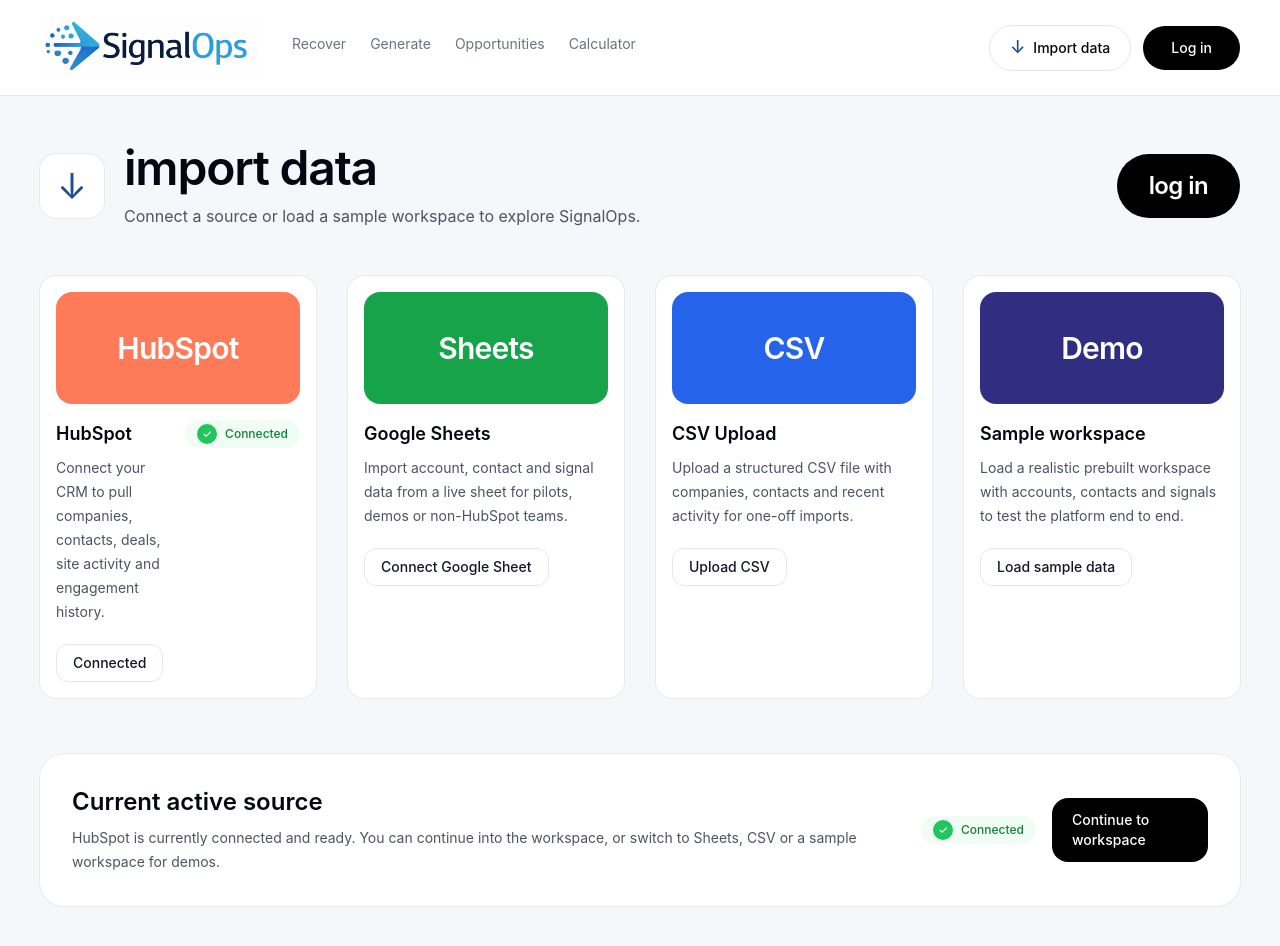
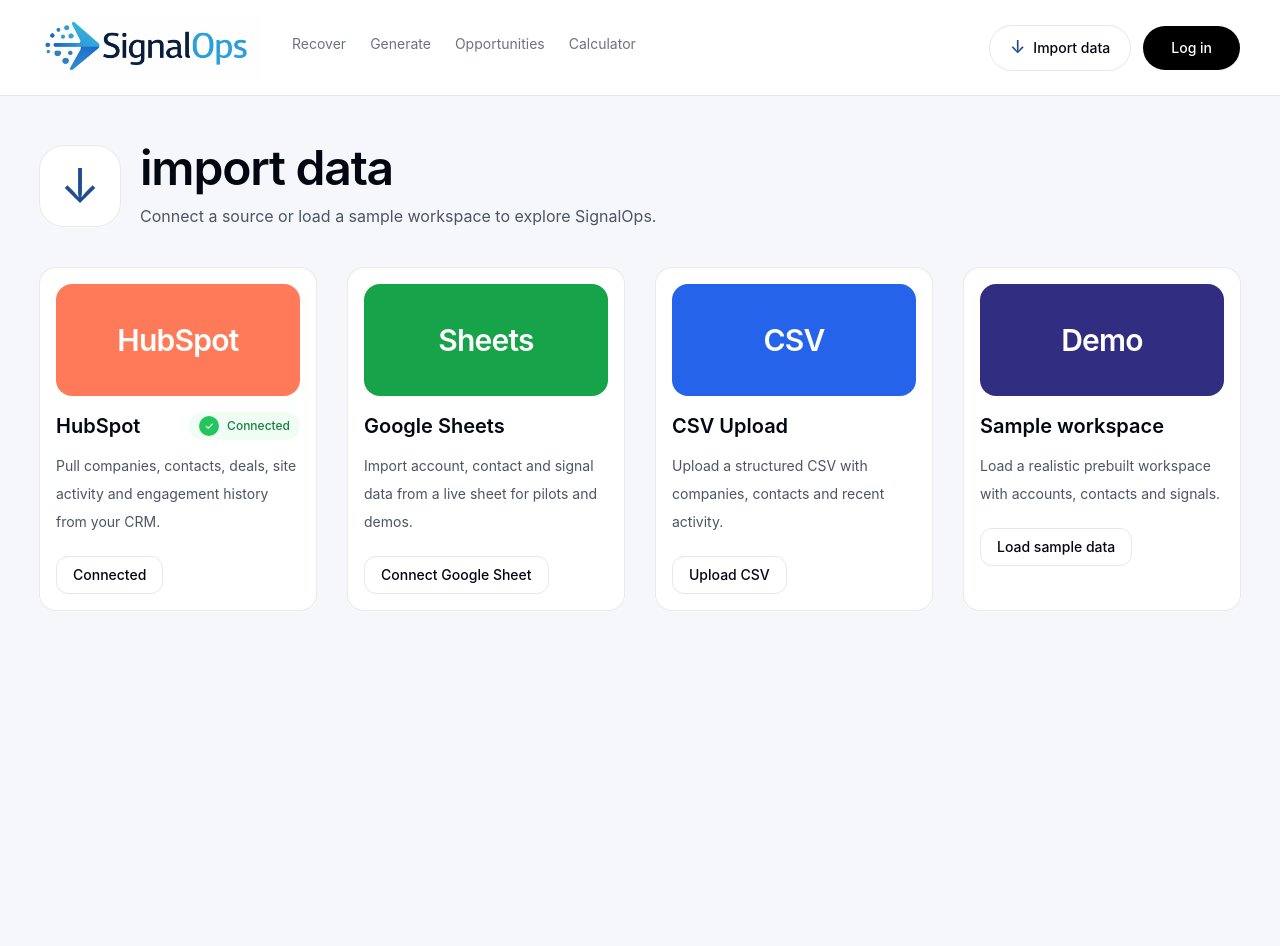
Before and after one commit to powerstephen/SignalOps, a Next.js app: page /connect in a window 1280 px wide. Shown: the top 946 px of the page. After the commit the page ends 800 px from the top, so only its background shows below. Built offline with nearby package versions, Linux system fonts and the light colour scheme.

Commit message:
Update page.tsx

```diff
--- a/app/connect/page.tsx
+++ b/app/connect/page.tsx
@@ -1,19 +1,16 @@
-import Link from "next/link";
-
 type SourceCardProps = {
   title: string;
   description: string;
   brand: string;
   brandBg: string;
-  brandText?: string;
   connected?: boolean;
   cta: string;
 };
 
 function ConnectedBadge() {
   return (
-    <div className="inline-flex items-center gap-2 rounded-full bg-green-50 px-3 py-1 text-xs font-medium text-green-700">
-      <span className="flex h-5 w-5 items-center justify-center rounded-full border-2 border-green-500 bg-green-500 text-[11px] text-white">
+    <div className="inline-flex items-center gap-2 rounded-full bg-green-50 px-2.5 py-1 text-xs font-medium text-green-700">
+      <span className="flex h-5 w-5 items-center justify-center rounded-full bg-green-500 text-[11px] text-white">
         ✓
       </span>
       Connected
@@ -26,29 +23,26 @@
   description,
   brand,
   brandBg,
-  brandText = "text-white",
   connected = false,
   cta,
 }: SourceCardProps) {
   return (
-    <div className="group rounded-2xl bg-white p-4 shadow-[0_0_0_1px_rgba(17,24,39,0.06)] transition hover:-translate-y-0.5 hover:shadow-[0_8px_30px_rgba(17,24,39,0.08)]">
+    <div className="rounded-2xl bg-white p-4 shadow-[0_0_0_1px_rgba(17,24,39,0.06)]">
       <div className={`flex h-28 items-center justify-center rounded-2xl ${brandBg}`}>
-        <span className={`text-3xl font-semibold tracking-tight ${brandText}`}>
+        <span className="text-3xl font-semibold tracking-tight text-white">
           {brand}
         </span>
       </div>
 
-      <div className="mt-4 flex min-h-[72px] items-start justify-between gap-3">
-        <div>
-          <h3 className="text-lg font-semibold text-gray-950">{title}</h3>
-          <p className="mt-2 text-sm leading-6 text-gray-600">{description}</p>
-        </div>
-
+      <div className="mt-4">
+        <div className="flex items-start justify-between gap-3">
+          <h3 className="text-xl font-semibold text-gray-950">{title}</h3>
           {connected ? <ConnectedBadge /> : null}
         </div>
 
-      <div className="mt-5">
-        <button className="rounded-xl border border-gray-200 px-4 py-2 text-sm font-medium text-gray-900 transition hover:bg-gray-50">
+        <p className="mt-3 text-sm leading-7 text-gray-600">{description}</p>
+
+        <button className="mt-5 rounded-xl border border-gray-200 px-4 py-2 text-sm font-medium text-gray-950 transition hover:bg-gray-50">
           {cta}
         </button>
       </div>
@@ -59,10 +53,9 @@
 export default function ConnectPage() {
   return (
     <div className="mx-auto w-full max-w-7xl px-6 py-12 md:px-10">
-      <div className="mb-12 flex items-center justify-between gap-6">
-        <div className="flex items-center gap-5">
-          <div className="flex h-16 w-16 items-center justify-center rounded-2xl bg-white shadow-[0_0_0_1px_rgba(17,24,39,0.06)]">
-            <span className="text-4xl leading-none text-[#214c8f]">↓</span>
+      <div className="mb-10 flex items-center gap-5">
+        <div className="flex h-20 w-20 items-center justify-center rounded-3xl bg-white shadow-[0_0_0_1px_rgba(17,24,39,0.06)]">
+          <span className="text-5xl leading-none text-[#214c8f]">↓</span>
         </div>
 
         <div>
@@ -75,20 +68,12 @@
         </div>
       </div>
 
-        <Link
-          href="/login"
-          className="rounded-[32px] bg-black px-8 py-4 text-2xl font-semibold tracking-tight text-white transition hover:opacity-90"
-        >
-          log in
-        </Link>
-      </div>
-
       <div className="grid gap-8 sm:grid-cols-2 xl:grid-cols-4">
         <SourceCard
           title="HubSpot"
           brand="HubSpot"
           brandBg="bg-[#ff7a59]"
-          description="Connect your CRM to pull companies, contacts, deals, site activity and engagement history."
+          description="Pull companies, contacts, deals, site activity and engagement history from your CRM."
           connected={true}
           cta="Connected"
         />
@@ -97,7 +82,7 @@
           title="Google Sheets"
           brand="Sheets"
           brandBg="bg-[#16a34a]"
-          description="Import account, contact and signal data from a live sheet for pilots, demos or non-HubSpot teams."
+          description="Import account, contact and signal data from a live sheet for pilots and demos."
           cta="Connect Google Sheet"
         />
 
@@ -105,7 +90,7 @@
           title="CSV Upload"
           brand="CSV"
           brandBg="bg-[#2563eb]"
-          description="Upload a structured CSV file with companies, contacts and recent activity for one-off imports."
+          description="Upload a structured CSV with companies, contacts and recent activity."
           cta="Upload CSV"
         />
 
@@ -113,33 +98,9 @@
           title="Sample workspace"
           brand="Demo"
           brandBg="bg-[#312e81]"
-          description="Load a realistic prebuilt workspace with accounts, contacts and signals to test the platform end to end."
+          description="Load a realistic prebuilt workspace with accounts, contacts and signals."
           cta="Load sample data"
         />
-      </div>
-
-      <div className="mt-14 rounded-3xl bg-white p-8 shadow-[0_0_0_1px_rgba(17,24,39,0.06)]">
-        <div className="flex flex-col gap-6 lg:flex-row lg:items-center lg:justify-between">
-          <div>
-            <h2 className="text-2xl font-semibold text-gray-950">
-              Current active source
-            </h2>
-            <p className="mt-2 text-sm leading-6 text-gray-600">
-              HubSpot is currently connected and ready. You can continue into the
-              workspace, or switch to Sheets, CSV or a sample workspace for demos.
-            </p>
-          </div>
-
-          <div className="flex items-center gap-4">
-            <ConnectedBadge />
-            <Link
-              href="/generate"
-              className="rounded-2xl bg-black px-5 py-3 text-sm font-medium text-white transition hover:opacity-90"
-            >
-              Continue to workspace
-            </Link>
-          </div>
-        </div>
       </div>
     </div>
   );
```
Lines whose indentation alone changed are shown as unchanged.
